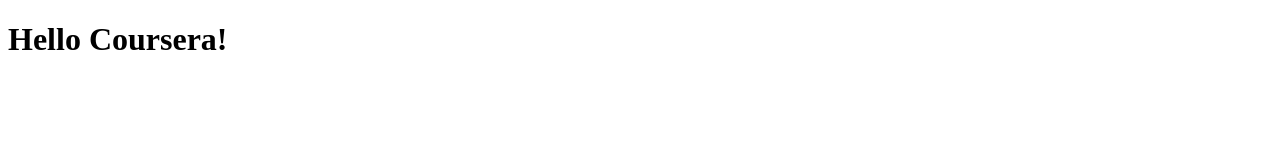
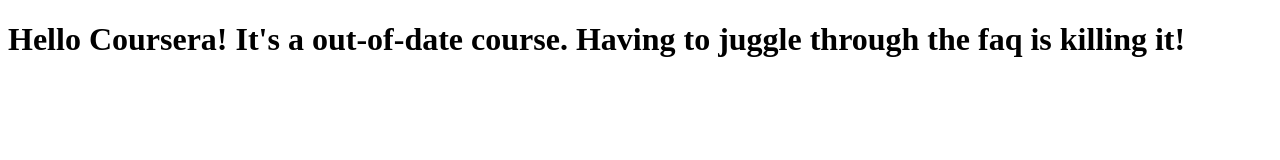
Before and after one commit to mihiryadav28/coursera-test, a plain HTML site: page site/index.html in a window 1280 px wide. Drawn offline with Linux system fonts and the light colour scheme.

Commit message:
Small addition to our page content.

```diff
--- a/site/index.html
+++ b/site/index.html
@@ -6,6 +6,6 @@
 	<title>Hello Coursera!</title>
 </head>
 <body>
-<h1>Hello Coursera!</h1>
+<h1>Hello Coursera! It's a out-of-date course. Having to juggle through the faq is killing it!</h1>
 </body>
 </html>
```
